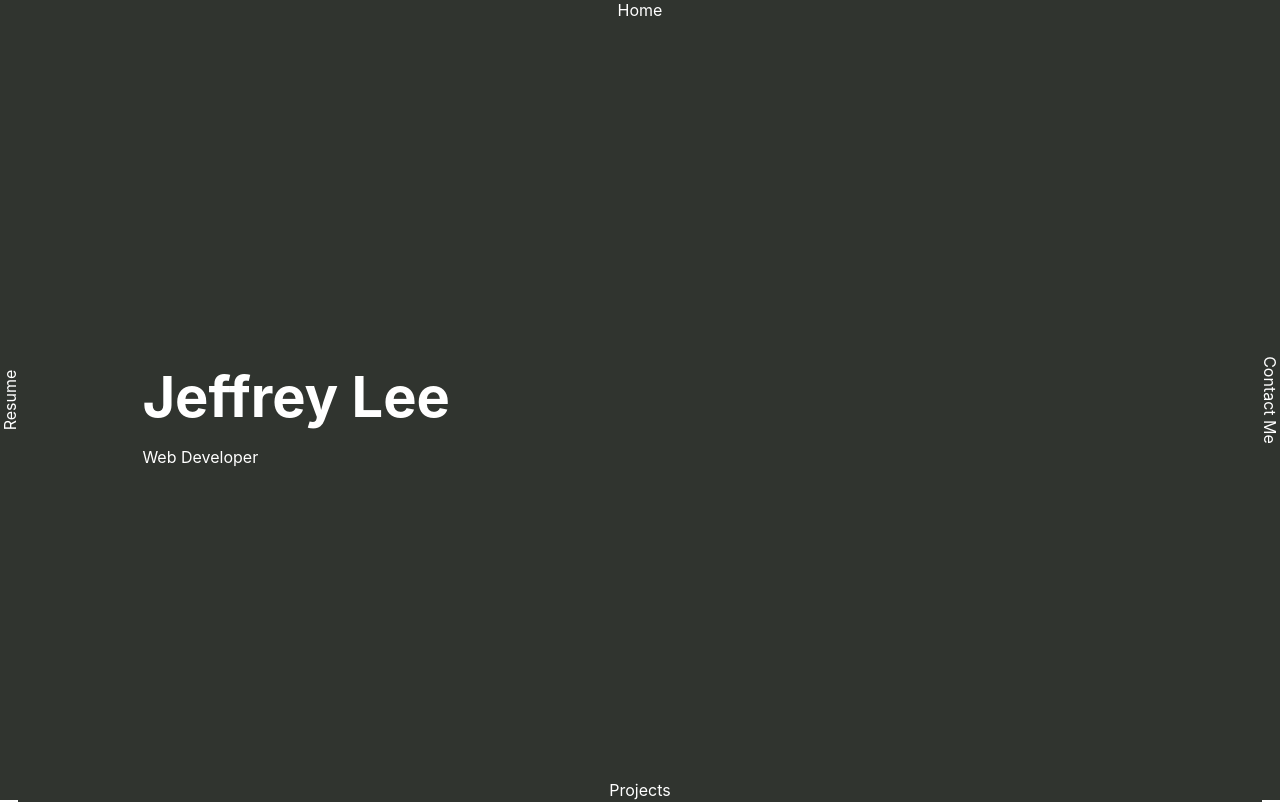
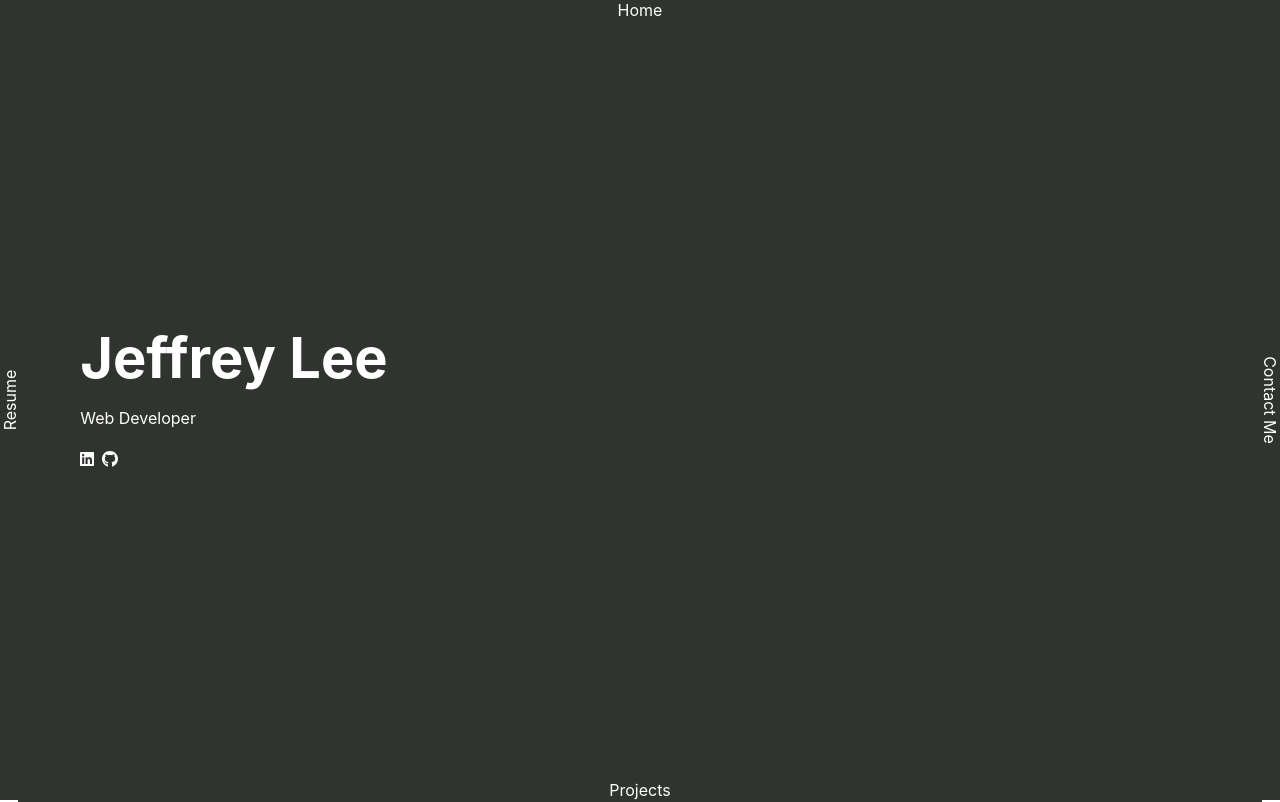
Before and after one commit to apatheticking/portfolio-website, a React (Create React App) app: page / in a window 1280 px wide. Shown: the top 802 px of the page. Built offline with nearby package versions, Linux system fonts and the light colour scheme.

Commit message:
added social media links and positioned them

```diff
--- a/package.json
+++ b/package.json
@@ -3,6 +3,10 @@
   "version": "0.1.0",
   "private": true,
   "dependencies": {
+    "@fortawesome/fontawesome-svg-core": "^1.2.28",
+    "@fortawesome/free-brands-svg-icons": "^5.13.0",
+    "@fortawesome/free-solid-svg-icons": "^5.13.0",
+    "@fortawesome/react-fontawesome": "^0.1.9",
     "@material-ui/core": "^4.9.10",
     "@material-ui/styles": "^4.9.10",
     "@testing-library/jest-dom": "^4.2.4",
--- /dev/null
+++ b/src/components/nav/IconLink.jsx
@@ -0,0 +1,15 @@
+import React from 'react'
+import { FontAwesomeIcon } from '@fortawesome/react-fontawesome'
+
+export function IconLink({url, icon, styling}) {
+    return (
+        <>
+            <a href={url} >
+                <FontAwesomeIcon
+                    className={styling}
+                    icon={icon}
+                />
+            </a>
+        </>
+    )
+}
--- a/src/components/nav/index.js
+++ b/src/components/nav/index.js
@@ -1,3 +1,4 @@
 export { NavBar } from './NavBar'
 export { AnchorNavBar } from './AnchorNavBar'
 export { FourCornerNav } from './FourCornerNav'
+export { IconLink } from './IconLink'
--- a/src/components/views/HomePage/HomePage.jsx
+++ b/src/components/views/HomePage/HomePage.jsx
@@ -7,7 +7,7 @@ export function HomePage() {
         <>
             <SplashPage />
             <div id={'projects'}/>
-            <Projects/>
+            <Projects />
         </>
     )
 }
--- a/src/components/views/HomePage/SplashPage.jsx
+++ b/src/components/views/HomePage/SplashPage.jsx
@@ -1,16 +1,29 @@
 import React from 'react'
 import { SectionHeader } from 'components/parts/text/index'
+import { IconLink } from 'components/nav/index'
 import { blockFrame, blockAlignment } from 'components/styles/index'
 import { makeStyles } from '@material-ui/core/styles'
+import { icons } from './data'
 
 const styles = makeStyles({
     root: {
         color: 'white',
         textAlign: 'left',
         marginLeft: '10%',
+        alignContent: 'left',
             '& h2': {
                 fontSize: '56px',
+                marginTop: '0px',
                 marginBottom: '0px'
+            }
+    }
+})
+
+const IconsAlignmentStyles = makeStyles({
+    root: {
+        marginLeft: '10%',
+            '& a': {
+                paddingRight: '8px'
             }
         }
 })
@@ -19,14 +32,30 @@ export default function SplashPage() {
     const frameCss = blockFrame()
     const aligntmentCss = blockAlignment()
     const sectionStyles = styles()
+    const iconAligntment = IconsAlignmentStyles()
 
     return (
+        <>
             <div className={frameCss.root + " " + aligntmentCss.root}>
+                <div style={{width: '50%'}}>
                     <SectionHeader
                         title={'Jeffrey Lee'}
                         subtext={'Web Developer'}
                         sectionStyle={sectionStyles}
                     />
+                    <div className={iconAligntment.root + " " + aligntmentCss.root}>
+                    {icons.map((icon, i)=> {
+                        const classes = icon.style()
+                        return <IconLink
+                            key={i}
+                            url={icon.url}
+                            icon={icon.icon}
+                            styling={classes.root}
+                        />
+                    })}
                     </div>
+                </div>
+            </div>
+        </>
     )
 }
--- /dev/null
+++ b/src/components/views/HomePage/data.js
@@ -0,0 +1,23 @@
+import { faLinkedin, faGithub } from '@fortawesome/free-brands-svg-icons'
+import { makeStyles } from '@material-ui/core/styles'
+
+const iconStyle = makeStyles({
+    root: {
+        color: 'white',
+        width: '30px',
+        height: '30px'
+    }
+})
+
+export const icons = [
+    {
+        url: "https://www.linkedin.com/in/jeffrey-lee-80760a48/",
+        icon: faLinkedin,
+        style: iconStyle
+    },
+    {
+        url: "https://github.com/apatheticking",
+        icon: faGithub,
+        style: iconStyle
+    }
+]
```
Also changed, not shown: 1 other file (tests, documents, lock files or other folders). Lines whose indentation alone changed are shown as unchanged.
